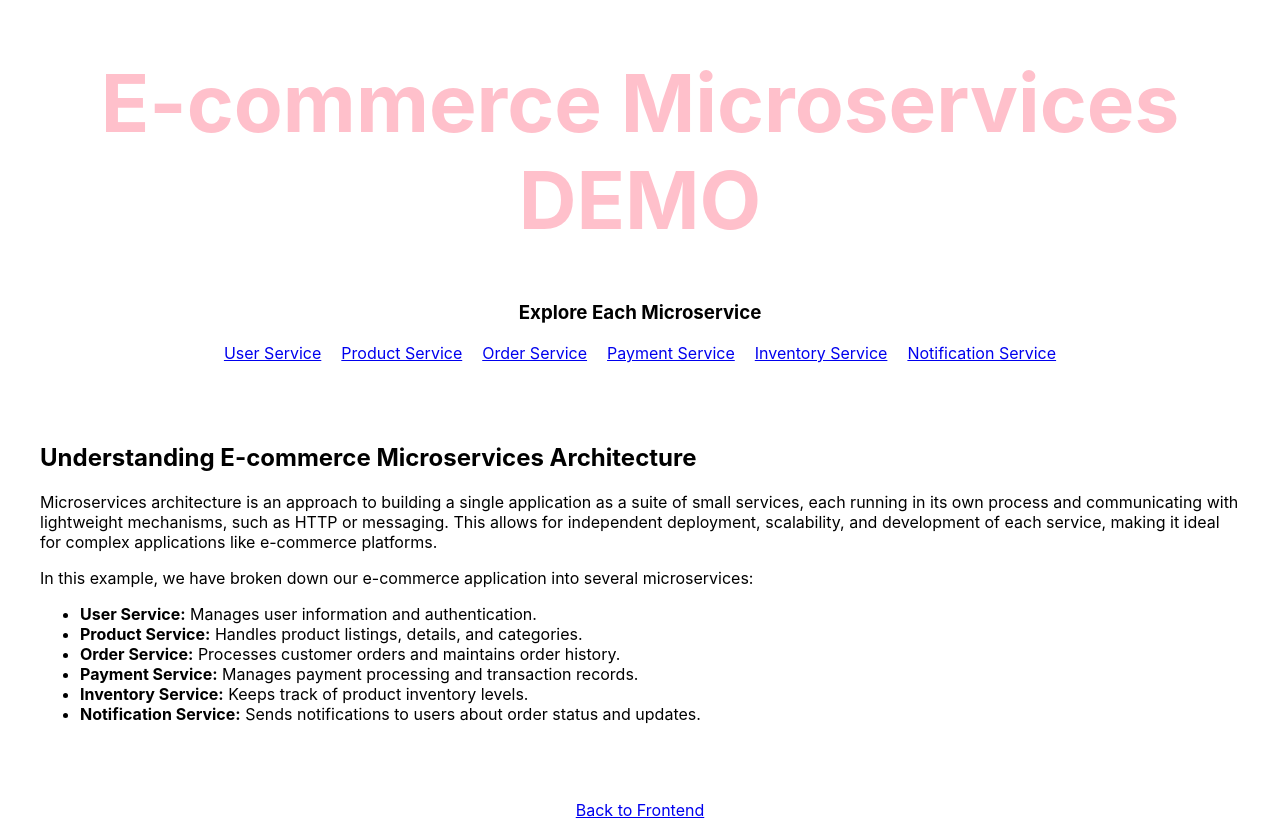
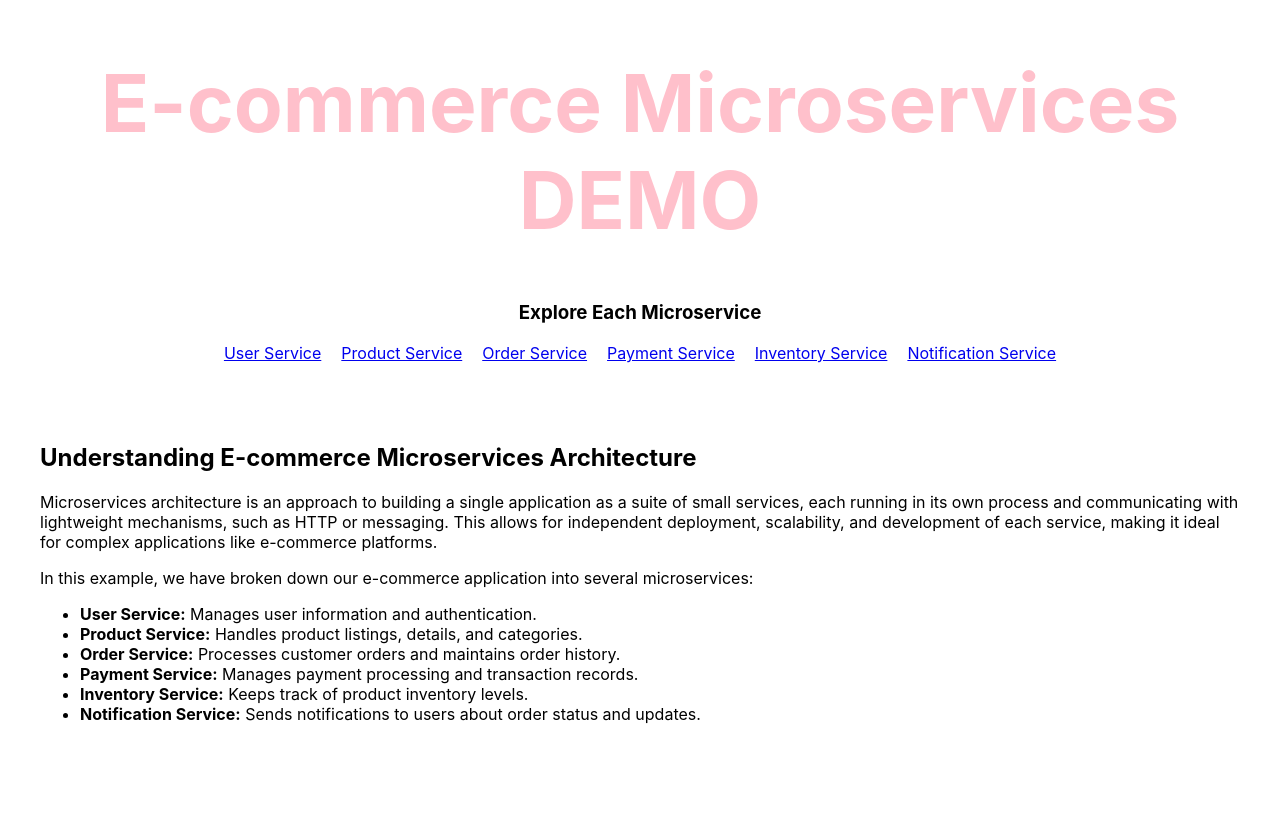
Before and after one commit to lily4499/ecommerce-microservices, a React (Create React App) app in the folder frontend/: page / in a window 1280 px wide. After the commit the page ends 800 px from the top, so only its background shows below. Built offline with nearby package versions, Linux system fonts and the light colour scheme.

Commit message:
Update App.js

```diff
--- a/frontend/src/App.js
+++ b/frontend/src/App.js
@@ -60,10 +60,7 @@ function App() {
           </Routes>
         </div>
 
-        {/* Back Navigation */}
-        <nav style={{ marginTop: '40px', marginBottom: '20px' }}>
-          <Link to="/">Back to Frontend</Link>
-        </nav>
+
       </div>
     </Router>
   );
```
